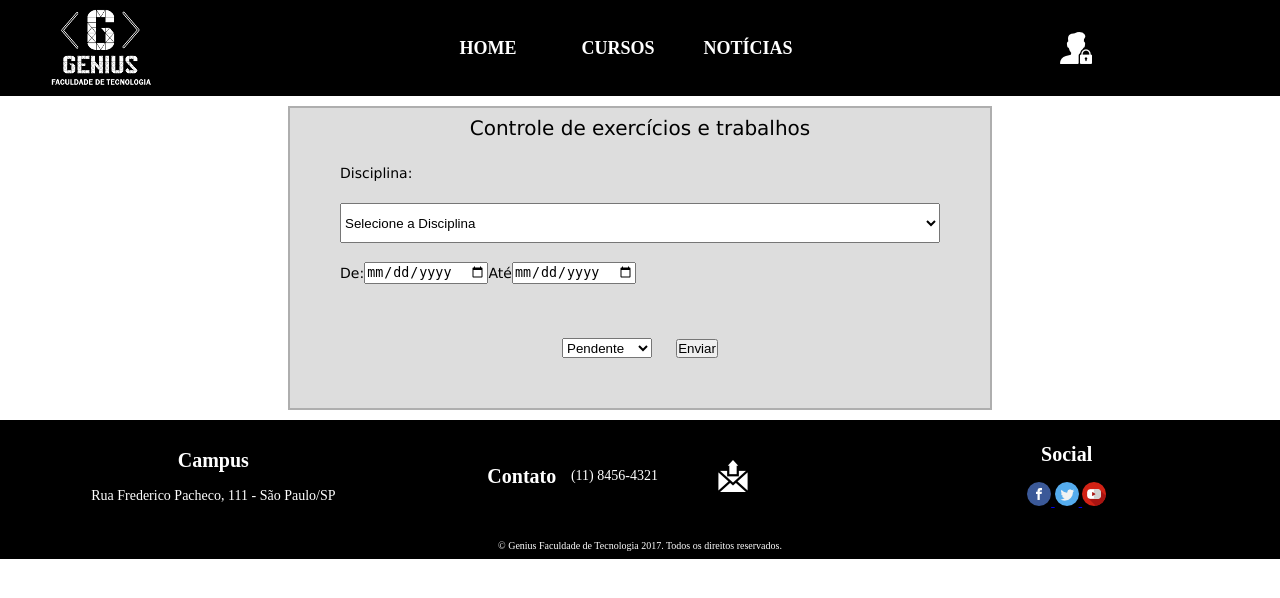
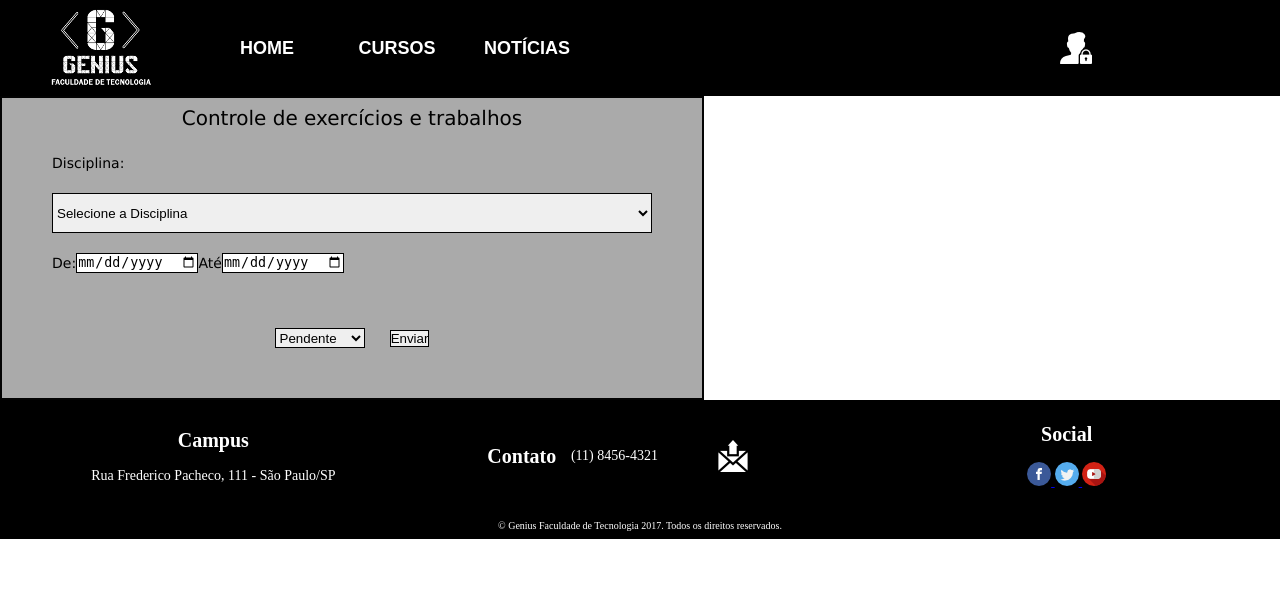
Before and after one commit to Caiohenri20/TecWeb-TF-2-ADS, a Django app: template core/templates/exerciciosetrabalhos_aluno.html in a window 1280 px wide. Shown: the top 598 px of the page. Run offline with Django 3.2, Linux system fonts and the light colour scheme; the template is opened without the code that fills it, so the values that code supplies are empty.

Commit message:
Update exerciciosetrabalhos_aluno.css

```diff
--- a/core/static/exerciciosetrabalhos_aluno.css
+++ b/core/static/exerciciosetrabalhos_aluno.css
@@ -1,19 +1,119 @@
+/* ------------------------------------------------- Menu Lateral --------------------------------------------------------------*/
+
 .containner{
-	background: ;
+	display: flex;
+	width:100%;
+
+}
+nav{
+	display: flex;
+	width: 400px;
+	height: auto;
+	font-family: arial;
+	justify-content: flex-start;
+	flex-direction: column;
+}
+
+
+
+.item label{
+	display: block;
+	padding: 10px;
+	background-color: #069;
+	font-size: 16px;
+	cursor: pointer;
+	color: #fff;
+	border-bottom: solid 2px #aaa;
+	border-right: solid 2px #aaa;
+
+}
+
+.item label:hover{
+background-color: #ffffff;
+color: #000000;
+}
+.item ul{
 	width: 100%;
+	list-style: none;
+	overflow: hidden;
+	max-height:0;
+	transition: all .4s linear;
+
+}
+
+.item input{
+	display: none;
+}
+
+.item ul li a{
+	width: 100%;
+	height: 20px;
+	padding: 10px;
+	display: block;
+	text-decoration: none;
+	background-color: #fafafa;
+	color: #333;
+	border-bottom: solid 2px #aaa;
+}
+.item ul li a:hover{
+	background-color: #9cf;
+}
+
+.item input:checked ~ ul{
+	height: auto;
+	max-height:200px;
+	transform: auto;
+}
+/* ------------------------------------------------- Menu Lateral --------------------------------------------------------------*/
+
+
+.painel{
 	display: flex;
+	background: #ffffff;
+	width: 100%;
+	height: 600px;
+	justify-content: flex-start;
+	flex-direction: column;
+}
+
+.logado{
+	display: flex;
+	width: 100%;
+	height: 80px;
+	justify-content: flex-end;
+	flex-direction: flex-end;
+	align-items: center;
+}
+.logadoesquerdo{
+	background: #dfdfdf;
+	display: flex;
+	width: 500px;
+	height: 60px;
+	border-radius: 15px;
+	border: solid 2px #aaa;
+	font-family: verdana;
+	font-size: 12px;
 	justify-content: center;
 	align-items: center;
-	margin-top: 10px;
-	margin-bottom: 10px;
+
+
+}
+
+
+
+.areamatricula{
+	display: flex;
+	width:100%;
+	justify-content: center;
+	align-items: center;
 }
 
 .form{
-	background: #dddddd;
+	background: #aaaaaa;
 	display: flex;
 	width: 700px;
 	height: 300px;
-	border: 2px solid #aeaeae;
+	border: 2px solid #030303;
 	flex-direction: column;
 	align-items: center;
 }
@@ -42,16 +142,22 @@
 	display: flex;
 	justify-content: flex-start;
 	align-items: center;
-	background: ;
 	width: 100%;
 	height:40px;
 	font-family: verdana;
 	font-size: 14px;
 }
+.disciplina input{
+	border-color: black;
+	border: solid 1px;
+
+}
 
 .superior select{
 	width: 600px;
 	height:40px;
+	border-color: black;
+	border: solid 1px;
 
 }
 .inferior{
@@ -60,10 +166,17 @@
 	justify-content: space-around ;
 	width: 180px;
 	height:100px;
+
 }
 
 .inferior select {
 	display: flex;
 	width: 90px;
 	height:20px;
+	border-color: black;
+	border: solid 1px;
 }
+input{
+	border-color: black;
+	border: solid 1px;
+}
```
